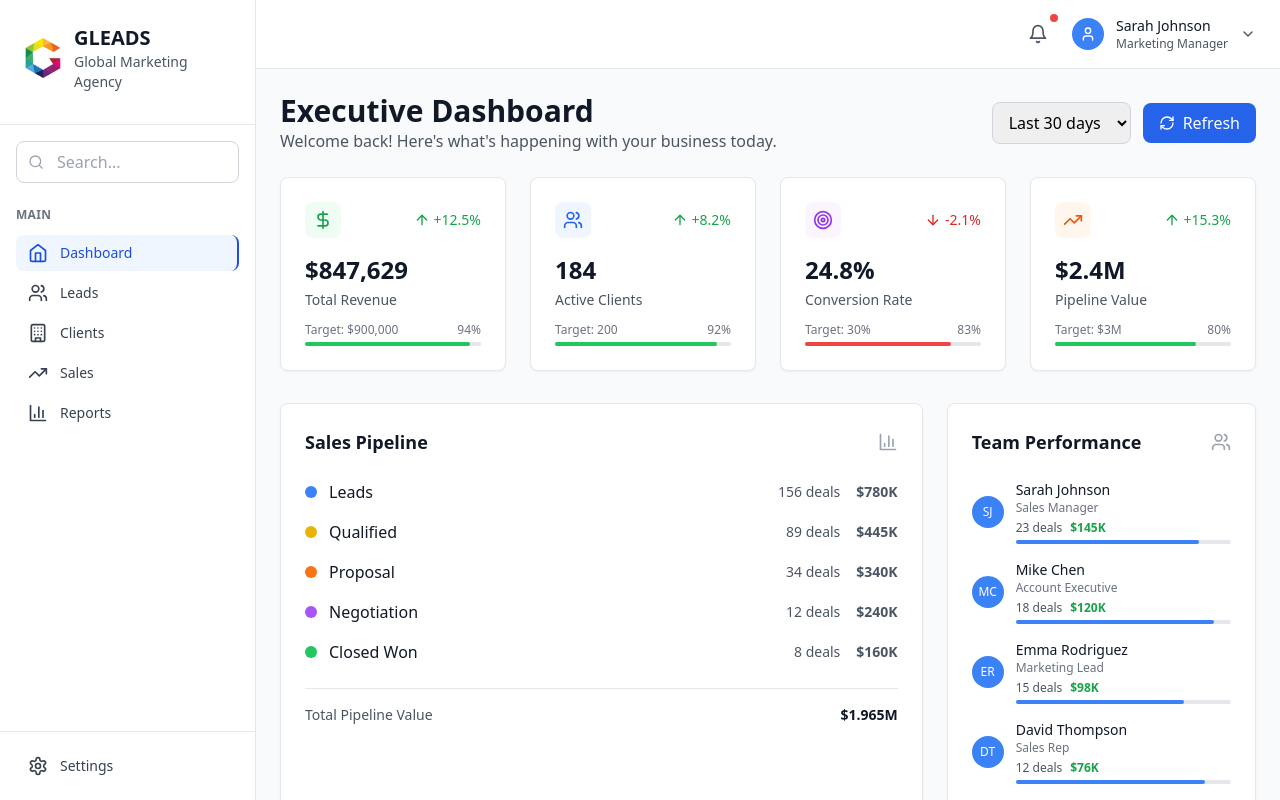
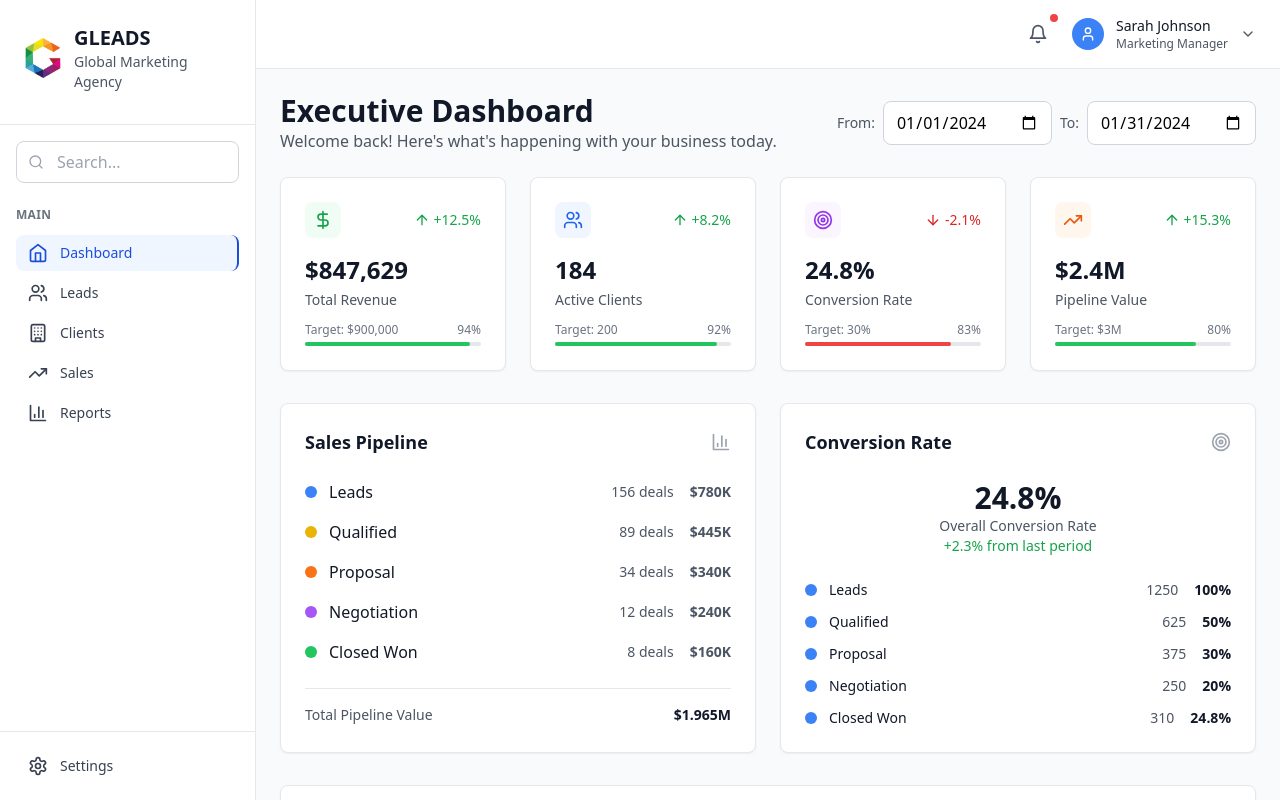
Before and after one commit to yvonnlu/GL_CRM_INTERNAL_BOLT, a React (Vite) app: page / in a window 1280 px wide. Built offline with nearby package versions, Linux system fonts and the light colour scheme.

Commit message:
UI Dashboard

```diff
--- a/src/components/Dashboard/Dashboard.tsx
+++ b/src/components/Dashboard/Dashboard.tsx
@@ -4,30 +4,17 @@ import {
   Users,
   Target,
   DollarSign,
-  Calendar,
   ArrowUp,
   ArrowDown,
-  MessageSquare,
-  CheckCircle,
-  Clock,
-  AlertTriangle,
   BarChart3,
-  PieChart,
-  Activity,
-  Globe,
-  Mail,
-  Phone,
-  FileText,
-  Star,
-  Zap,
-  Filter,
-  Download,
-  RefreshCw
+  PieChart
 } from 'lucide-react';
 
 const Dashboard: React.FC = () => {
-  const [timeRange, setTimeRange] = useState('30d');
-  const [refreshing, setRefreshing] = useState(false);
+  const [dateRange, setDateRange] = useState({
+    from: '2024-01-01',
+    to: '2024-01-31'
+  });
 
   // Key Performance Indicators
   const kpis = [
@@ -86,57 +73,27 @@ const Dashboard: React.FC = () => {
     { stage: 'Closed Won', count: 8, value: '$160K', color: 'bg-green-500' }
   ];
 
-  // Team Performance
-  const teamPerformance = [
-    { name: 'Sarah Johnson', role: 'Sales Manager', deals: 23, revenue: '$145K', target: 85, avatar: 'SJ' },
-    { name: 'Mike Chen', role: 'Account Executive', deals: 18, revenue: '$120K', target: 92, avatar: 'MC' },
-    { name: 'Emma Rodriguez', role: 'Marketing Lead', deals: 15, revenue: '$98K', target: 78, avatar: 'ER' },
-    { name: 'David Thompson', role: 'Sales Rep', deals: 12, revenue: '$76K', target: 88, avatar: 'DT' }
+  // Team Members
+  const teamMembers = [
+    { name: 'Sarah Johnson', role: 'Sales Manager', active: true, clients: 45, revenue: '$145K' },
+    { name: 'Mike Chen', role: 'Account Executive', active: true, clients: 38, revenue: '$120K' },
+    { name: 'Emma Rodriguez', role: 'Marketing Lead', active: false, clients: 32, revenue: '$98K' },
+    { name: 'David Thompson', role: 'Sales Rep', active: true, clients: 28, revenue: '$76K' }
   ];
 
-  // Recent Activities
-  const recentActivity = [
-    { id: 1, type: 'Deal Closed', client: 'TechCorp Inc.', value: '$45K', time: '2 hours ago', status: 'success' },
-    { id: 2, type: 'New Lead', client: 'Marketing Plus', value: '$12K', time: '4 hours ago', status: 'new' },
-    { id: 3, type: 'Meeting Scheduled', client: 'StartupXYZ', value: '$28K', time: '6 hours ago', status: 'scheduled' },
-    { id: 4, type: 'Proposal Sent', client: 'Enterprise Ltd.', value: '$67K', time: '1 day ago', status: 'sent' },
-    { id: 5, type: 'Follow-up Due', client: 'Local Business', value: '$15K', time: '2 days ago', status: 'warning' }
-  ];
-
-  // Customer Support Metrics
-  const supportMetrics = [
-    { metric: 'Open Tickets', value: 23, change: '-15%', trend: 'down' },
-    { metric: 'Avg Response Time', value: '2.4h', change: '-8%', trend: 'down' },
-    { metric: 'Customer Satisfaction', value: '4.8/5', change: '+3%', trend: 'up' },
-    { metric: 'Resolution Rate', value: '94%', change: '+2%', trend: 'up' }
-  ];
-
-  // Website Analytics
-  const websiteStats = [
-    { metric: 'Visitors', value: '12,847', change: '+18%' },
-    { metric: 'Page Views', value: '45,231', change: '+12%' },
-    { metric: 'Bounce Rate', value: '32%', change: '-5%' },
-    { metric: 'Avg Session', value: '3m 24s', change: '+8%' }
-  ];
-
-  // Upcoming Tasks & Deadlines
-  const upcomingTasks = [
-    { id: 1, task: 'Q1 Performance Review', assignee: 'Sarah J.', due: 'Today 2:00 PM', priority: 'high', type: 'meeting' },
-    { id: 2, task: 'TechCorp Contract Renewal', assignee: 'Mike C.', due: 'Tomorrow', priority: 'high', type: 'deal' },
-    { id: 3, task: 'Marketing Campaign Analysis', assignee: 'Emma R.', due: 'Mar 15', priority: 'medium', type: 'report' },
-    { id: 4, task: 'Team Training Session', assignee: 'David T.', due: 'Mar 18', priority: 'low', type: 'training' }
-  ];
-
-  // Alerts & Notifications
-  // const alerts = [
-  //   { id: 1, type: 'warning', message: '3 deals are at risk of being lost', action: 'Review Pipeline' },
-  //   { id: 2, type: 'info', message: 'Monthly report is ready for review', action: 'View Report' },
-  //   { id: 3, type: 'success', message: 'Target achieved for Q1 revenue', action: 'Celebrate' }
-  // ];
-
-  const handleRefresh = () => {
-    setRefreshing(true);
-    setTimeout(() => setRefreshing(false), 2000);
+  // Conversion Rate Data
+  const conversionData = {
+    totalLeads: 1250,
+    convertedLeads: 310,
+    conversionRate: 24.8,
+    trend: '+2.3%',
+    stages: [
+      { stage: 'Leads', count: 1250, rate: 100 },
+      { stage: 'Qualified', count: 625, rate: 50 },
+      { stage: 'Proposal', count: 375, rate: 30 },
+      { stage: 'Negotiation', count: 250, rate: 20 },
+      { stage: 'Closed Won', count: 310, rate: 24.8 }
+    ]
   };
 
   return (
@@ -144,54 +101,28 @@ const Dashboard: React.FC = () => {
       {/* Header */}
       <div className="flex items-center justify-between mb-6">
         <div>
-          <h2 className="text-3xl font-bold text-gray-900">Executive Dashboard</h2>
+          <h1 className="text-3xl font-bold text-gray-900">Executive Dashboard</h1>
           <p className="text-gray-600">Welcome back! Here's what's happening with your business today.</p>
         </div>
         <div className="flex items-center space-x-3">
-          <select
-            value={timeRange}
-            onChange={(e) => setTimeRange(e.target.value)}
-            className="border border-gray-300 rounded-lg px-3 py-2 focus:outline-none focus:ring-2 focus:ring-blue-500"
-          >
-            <option value="7d">Last 7 days</option>
-            <option value="30d">Last 30 days</option>
-            <option value="90d">Last 90 days</option>
-            <option value="1y">Last year</option>
-          </select>
-          <button
-            onClick={handleRefresh}
-            disabled={refreshing}
-            className="bg-blue-600 text-white px-4 py-2 rounded-lg hover:bg-blue-700 transition-colors flex items-center disabled:opacity-50"
-          >
-            <RefreshCw className={`w-4 h-4 mr-2 ${refreshing ? 'animate-spin' : ''}`} />
-            Refresh
-          </button>
+          <div className="flex items-center space-x-2">
+            <label className="text-sm text-gray-600">From:</label>
+            <input
+              type="date"
+              value={dateRange.from}
+              onChange={(e) => setDateRange({ ...dateRange, from: e.target.value })}
+              className="border border-gray-300 rounded-lg px-3 py-2 focus:outline-none focus:ring-2 focus:ring-blue-500"
+            />
+            <label className="text-sm text-gray-600">To:</label>
+            <input
+              type="date"
+              value={dateRange.to}
+              onChange={(e) => setDateRange({ ...dateRange, to: e.target.value })}
+              className="border border-gray-300 rounded-lg px-3 py-2 focus:outline-none focus:ring-2 focus:ring-blue-500"
+            />
+          </div>
         </div>
       </div>
-
-      {/* Alerts */}
-      {/* {alerts.length > 0 && (
-        <div className="mb-6 space-y-2">
-          {alerts.map((alert) => (
-            <div key={alert.id} className={`p-4 rounded-lg border-l-4 ${alert.type === 'warning' ? 'bg-yellow-50 border-yellow-400' :
-                alert.type === 'info' ? 'bg-blue-50 border-blue-400' :
-                  'bg-green-50 border-green-400'
-              }`}>
-              <div className="flex items-center justify-between">
-                <div className="flex items-center space-x-2">
-                  {alert.type === 'warning' && <AlertTriangle className="w-5 h-5 text-yellow-600" />}
-                  {alert.type === 'info' && <Activity className="w-5 h-5 text-blue-600" />}
-                  {alert.type === 'success' && <CheckCircle className="w-5 h-5 text-green-600" />}
-                  <span className="text-sm font-medium text-gray-900">{alert.message}</span>
-                </div>
-                <button className="text-sm text-blue-600 hover:text-blue-800 font-medium">
-                  {alert.action}
-                </button>
-              </div>
-            </div>
-          ))}
-        </div>
-      )} */}
 
       {/* KPI Cards */}
       <div className="grid grid-cols-1 md:grid-cols-2 xl:grid-cols-4 gap-6 mb-8">
@@ -225,9 +156,9 @@ const Dashboard: React.FC = () => {
         })}
       </div>
 
-      <div className="grid grid-cols-1 lg:grid-cols-3 gap-6 mb-8">
+      <div className="grid grid-cols-1 lg:grid-cols-2 gap-6 mb-8">
         {/* Sales Pipeline */}
-        <div className="lg:col-span-2 bg-white rounded-lg p-6 shadow-sm border border-gray-200">
+        <div className="bg-white rounded-lg p-6 shadow-sm border border-gray-200">
           <div className="flex items-center justify-between mb-6">
             <h3 className="text-lg font-semibold text-gray-900">Sales Pipeline</h3>
             <BarChart3 className="w-5 h-5 text-gray-400" />
@@ -254,31 +185,29 @@ const Dashboard: React.FC = () => {
           </div>
         </div>
 
-        {/* Team Performance */}
+        {/* Conversion Rate */}
         <div className="bg-white rounded-lg p-6 shadow-sm border border-gray-200">
           <div className="flex items-center justify-between mb-6">
-            <h3 className="text-lg font-semibold text-gray-900">Team Performance</h3>
-            <Users className="w-5 h-5 text-gray-400" />
+            <h3 className="text-lg font-semibold text-gray-900">Conversion Rate</h3>
+            <Target className="w-5 h-5 text-gray-400" />
           </div>
-          <div className="space-y-4">
-            {teamPerformance.map((member, index) => (
-              <div key={index} className="flex items-center space-x-3">
-                <div className="w-8 h-8 bg-blue-500 rounded-full flex items-center justify-center text-white text-xs font-medium">
-                  {member.avatar}
+
+          <div className="text-center mb-6">
+            <div className="text-3xl font-bold text-gray-900">{conversionData.conversionRate}%</div>
+            <div className="text-sm text-gray-600">Overall Conversion Rate</div>
+            <div className="text-sm text-green-600 font-medium">{conversionData.trend} from last period</div>
+          </div>
+
+          <div className="space-y-3">
+            {conversionData.stages.map((stage, index) => (
+              <div key={index} className="flex items-center justify-between">
+                <div className="flex items-center space-x-3">
+                  <div className="w-3 h-3 bg-blue-500 rounded-full"></div>
+                  <span className="text-sm font-medium text-gray-900">{stage.stage}</span>
                 </div>
-                <div className="flex-1">
-                  <p className="text-sm font-medium text-gray-900">{member.name}</p>
-                  <p className="text-xs text-gray-500">{member.role}</p>
-                  <div className="flex items-center space-x-2 mt-1">
-                    <span className="text-xs text-gray-600">{member.deals} deals</span>
-                    <span className="text-xs font-semibold text-green-600">{member.revenue}</span>
-                  </div>
-                  <div className="w-full bg-gray-200 rounded-full h-1 mt-1">
-                    <div
-                      className="bg-blue-500 h-1 rounded-full"
-                      style={{ width: `${member.target}%` }}
-                    ></div>
-                  </div>
+                <div className="flex items-center space-x-4">
+                  <span className="text-sm text-gray-600">{stage.count}</span>
+                  <span className="text-sm font-semibold text-gray-900">{stage.rate}%</span>
                 </div>
               </div>
             ))}
@@ -286,112 +215,51 @@ const Dashboard: React.FC = () => {
         </div>
       </div>
 
-      <div className="grid grid-cols-1 lg:grid-cols-2 gap-6 mb-8">
-        {/* Recent Activity */}
+      {/* Team Members */}
+      <div className="mb-8">
         <div className="bg-white rounded-lg p-6 shadow-sm border border-gray-200">
           <div className="flex items-center justify-between mb-6">
-            <h3 className="text-lg font-semibold text-gray-900">Recent Activity</h3>
-            <Activity className="w-5 h-5 text-gray-400" />
+            <h3 className="text-lg font-semibold text-gray-900">Team Members</h3>
+            <Users className="w-5 h-5 text-gray-400" />
           </div>
-          <div className="space-y-4">
-            {recentActivity.map((activity) => (
-              <div key={activity.id} className="flex items-center justify-between p-4 bg-gray-50 rounded-lg">
-                <div className="flex items-center space-x-4">
-                  <div className={`w-3 h-3 rounded-full ${activity.status === 'success' ? 'bg-green-500' :
-                      activity.status === 'new' ? 'bg-blue-500' :
-                        activity.status === 'scheduled' ? 'bg-yellow-500' :
-                          activity.status === 'sent' ? 'bg-purple-500' :
-                            'bg-red-500'
-                    }`}></div>
-                  <div>
-                    <p className="font-medium text-gray-900">{activity.type}</p>
-                    <p className="text-sm text-gray-600">{activity.client} • {activity.value}</p>
-                  </div>
-                </div>
-                <span className="text-sm text-gray-500">{activity.time}</span>
-              </div>
-            ))}
-          </div>
-        </div>
 
-        {/* Customer Support Metrics */}
-        <div className="bg-white rounded-lg p-6 shadow-sm border border-gray-200">
-          <div className="flex items-center justify-between mb-6">
-            <h3 className="text-lg font-semibold text-gray-900">Customer Support</h3>
-            <MessageSquare className="w-5 h-5 text-gray-400" />
-          </div>
-          <div className="grid grid-cols-2 gap-4">
-            {supportMetrics.map((metric, index) => (
-              <div key={index} className="text-center p-4 bg-gray-50 rounded-lg">
-                <p className="text-2xl font-bold text-gray-900">{metric.value}</p>
-                <p className="text-sm text-gray-600 mb-1">{metric.metric}</p>
-                <div className={`text-xs flex items-center justify-center ${metric.trend === 'up' ? 'text-green-600' : 'text-red-600'
-                  }`}>
-                  {metric.trend === 'up' ? <ArrowUp className="w-3 h-3 mr-1" /> : <ArrowDown className="w-3 h-3 mr-1" />}
-                  {metric.change}
-                </div>
-              </div>
-            ))}
-          </div>
-        </div>
-      </div>
-
-      <div className="grid grid-cols-1 lg:grid-cols-3 gap-6 mb-8">
-        {/* Website Analytics */}
-        <div className="bg-white rounded-lg p-6 shadow-sm border border-gray-200">
-          <div className="flex items-center justify-between mb-6">
-            <h3 className="text-lg font-semibold text-gray-900">Website Analytics</h3>
-            <Globe className="w-5 h-5 text-gray-400" />
-          </div>
-          <div className="space-y-4">
-            {websiteStats.map((stat, index) => (
-              <div key={index} className="flex items-center justify-between">
-                <span className="text-sm text-gray-600">{stat.metric}</span>
-                <div className="flex items-center space-x-2">
-                  <span className="font-semibold text-gray-900">{stat.value}</span>
-                  <span className="text-xs text-green-600">{stat.change}</span>
-                </div>
-              </div>
-            ))}
-          </div>
-        </div>
-
-        {/* Upcoming Tasks */}
-        <div className="lg:col-span-2 bg-white rounded-lg p-6 shadow-sm border border-gray-200">
-          <div className="flex items-center justify-between mb-6">
-            <h3 className="text-lg font-semibold text-gray-900">Upcoming Tasks & Deadlines</h3>
-            <Calendar className="w-5 h-5 text-gray-400" />
-          </div>
-          <div className="space-y-4">
-            {upcomingTasks.map((task) => (
-              <div key={task.id} className="flex items-center justify-between p-4 bg-gray-50 rounded-lg">
-                <div className="flex items-center space-x-4">
-                  <div className={`w-2 h-2 rounded-full ${task.priority === 'high' ? 'bg-red-500' :
-                      task.priority === 'medium' ? 'bg-yellow-500' :
-                        'bg-green-500'
-                    }`}></div>
-                  <div className="flex items-center space-x-2">
-                    {task.type === 'meeting' && <Calendar className="w-4 h-4 text-gray-400" />}
-                    {task.type === 'deal' && <DollarSign className="w-4 h-4 text-gray-400" />}
-                    {task.type === 'report' && <FileText className="w-4 h-4 text-gray-400" />}
-                    {task.type === 'training' && <Users className="w-4 h-4 text-gray-400" />}
-                    <div>
-                      <p className="font-medium text-gray-900">{task.task}</p>
-                      <p className="text-sm text-gray-600">Assigned to {task.assignee}</p>
-                    </div>
-                  </div>
-                </div>
-                <div className="text-right">
-                  <p className="text-sm font-medium text-gray-900">{task.due}</p>
-                  <span className={`text-xs px-2 py-1 rounded-full ${task.priority === 'high' ? 'bg-red-100 text-red-800' :
-                      task.priority === 'medium' ? 'bg-yellow-100 text-yellow-800' :
-                        'bg-green-100 text-green-800'
-                    }`}>
-                    {task.priority}
-                  </span>
-                </div>
-              </div>
-            ))}
+          <div className="overflow-x-auto">
+            <table className="w-full">
+              <thead className="bg-gray-50">
+                <tr>
+                  <th className="px-6 py-3 text-left text-xs font-medium text-gray-500 uppercase tracking-wider">Team Member</th>
+                  <th className="px-6 py-3 text-left text-xs font-medium text-gray-500 uppercase tracking-wider">Role</th>
+                  <th className="px-6 py-3 text-left text-xs font-medium text-gray-500 uppercase tracking-wider">Active</th>
+                  <th className="px-6 py-3 text-left text-xs font-medium text-gray-500 uppercase tracking-wider">Clients</th>
+                  <th className="px-6 py-3 text-left text-xs font-medium text-gray-500 uppercase tracking-wider">Revenue Generated</th>
+                </tr>
+              </thead>
+              <tbody className="bg-white divide-y divide-gray-200">
+                {teamMembers.map((member, index) => (
+                  <tr key={index}>
+                    <td className="px-6 py-4 whitespace-nowrap">
+                      <div className="flex items-center">
+                        <div className="w-8 h-8 bg-blue-500 rounded-full flex items-center justify-center text-white text-xs font-medium">
+                          {member.name.split(' ').map(n => n[0]).join('')}
+                        </div>
+                        <div className="ml-3">
+                          <div className="text-sm font-medium text-gray-900">{member.name}</div>
+                        </div>
+                      </div>
+                    </td>
+                    <td className="px-6 py-4 whitespace-nowrap text-sm text-gray-900">{member.role}</td>
+                    <td className="px-6 py-4 whitespace-nowrap">
+                      <span className={`inline-flex px-2 py-1 text-xs font-semibold rounded-full ${member.active ? 'bg-green-100 text-green-800' : 'bg-red-100 text-red-800'
+                        }`}>
+                        {member.active ? 'Active' : 'Inactive'}
+                      </span>
+                    </td>
+                    <td className="px-6 py-4 whitespace-nowrap text-sm text-gray-900">{member.clients}</td>
+                    <td className="px-6 py-4 whitespace-nowrap text-sm font-semibold text-green-600">{member.revenue}</td>
+                  </tr>
+                ))}
+              </tbody>
+            </table>
           </div>
         </div>
       </div>
@@ -412,19 +280,19 @@ const Dashboard: React.FC = () => {
           </div>
         </div>
 
-        <div className="bg-white rounded-lg p-6 shadow-sm border border-gray-200">
+        {/* <div className="bg-white rounded-lg p-6 shadow-sm border border-gray-200">
           <div className="flex items-center justify-between mb-6">
-            <h3 className="text-lg font-semibold text-gray-900">Lead Sources</h3>
-            <PieChart className="w-5 h-5 text-gray-400" />
+            <h3 className="text-lg font-semibold text-gray-900">Conversion Rate</h3>
+            <Target className="w-5 h-5 text-gray-400" />
           </div>
-          <div className="h-64 bg-gradient-to-r from-purple-50 to-pink-50 rounded-lg flex items-center justify-center">
+          <div className="h-64 bg-gradient-to-r from-purple-50 to-blue-50 rounded-lg flex items-center justify-center">
             <div className="text-center">
               <PieChart className="w-12 h-12 text-purple-500 mx-auto mb-2" />
-              <p className="text-gray-600">Lead source distribution</p>
-              <p className="text-sm text-gray-500">Where your leads are coming from</p>
+              <p className="text-gray-600">Conversion rate chart</p>
+              <p className="text-sm text-gray-500">Lead to customer conversion visualization</p>
             </div>
           </div>
-        </div>
+        </div> */}
       </div>
     </div>
   );
--- a/src/components/Leads/LeadDetail.tsx
+++ b/src/components/Leads/LeadDetail.tsx
@@ -252,11 +252,11 @@ const LeadDetail: React.FC<LeadDetailProps> = ({ leadId, onBack }) => {
 
   const tabs = [
     { id: 'overview', label: 'Overview', icon: User },
+    { id: 'client-questionnaire', label: 'Client Questionnaire', icon: FileText },
     { id: 'quotation', label: 'Quotation', icon: Calculator },
     { id: 'activity', label: 'Activity', icon: Clock },
     { id: 'notes', label: 'Notes', icon: FileText },
     { id: 'proposals', label: 'Proposals', icon: Target },
-    { id: 'client-questionnaire', label: 'Client Questionnaire', icon: FileText },
   ];
 
   const getStatusColor = (status: string) => {
```
Also changed, not shown: src/components/Clients/ClientDetail.tsx (+9 -9 lines).
